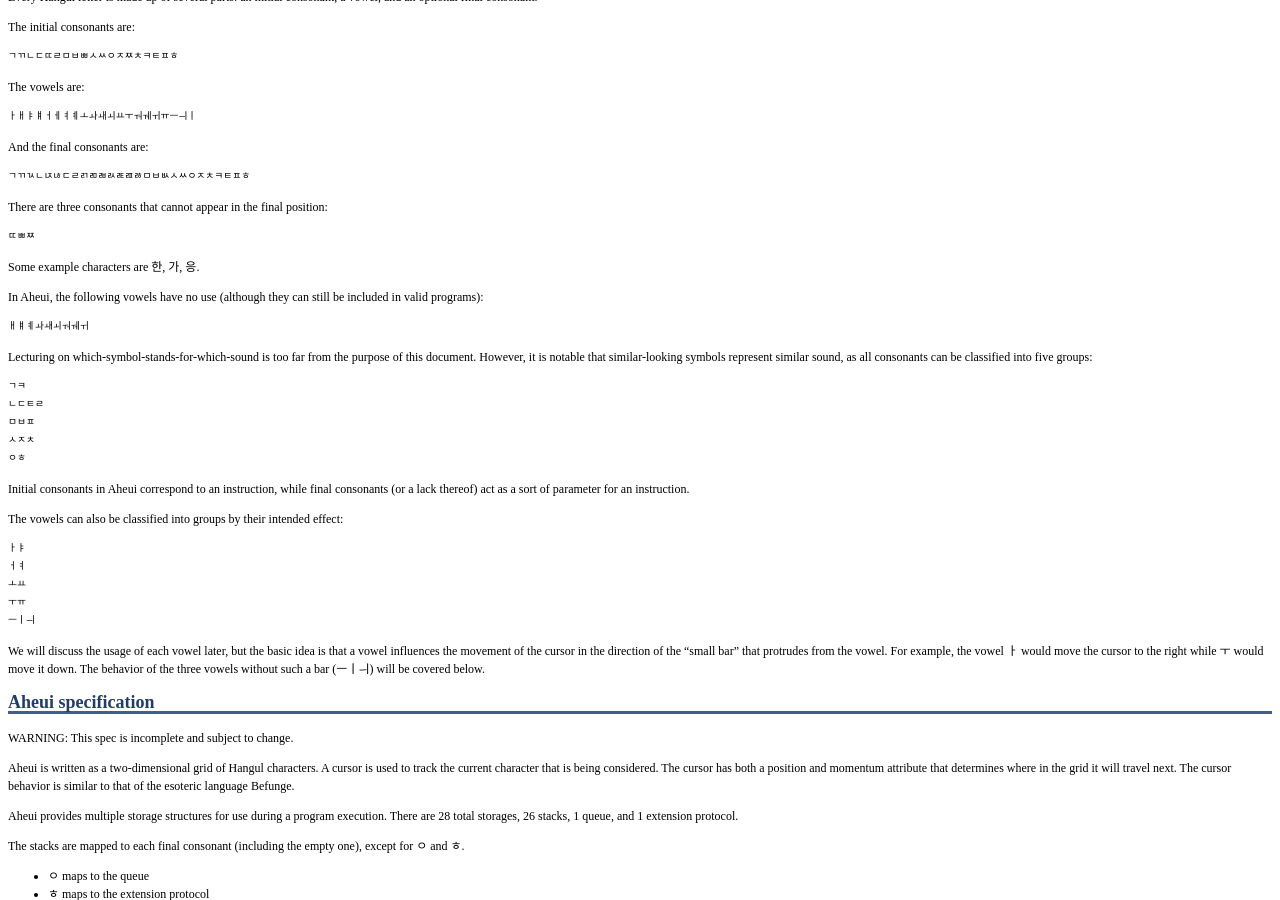
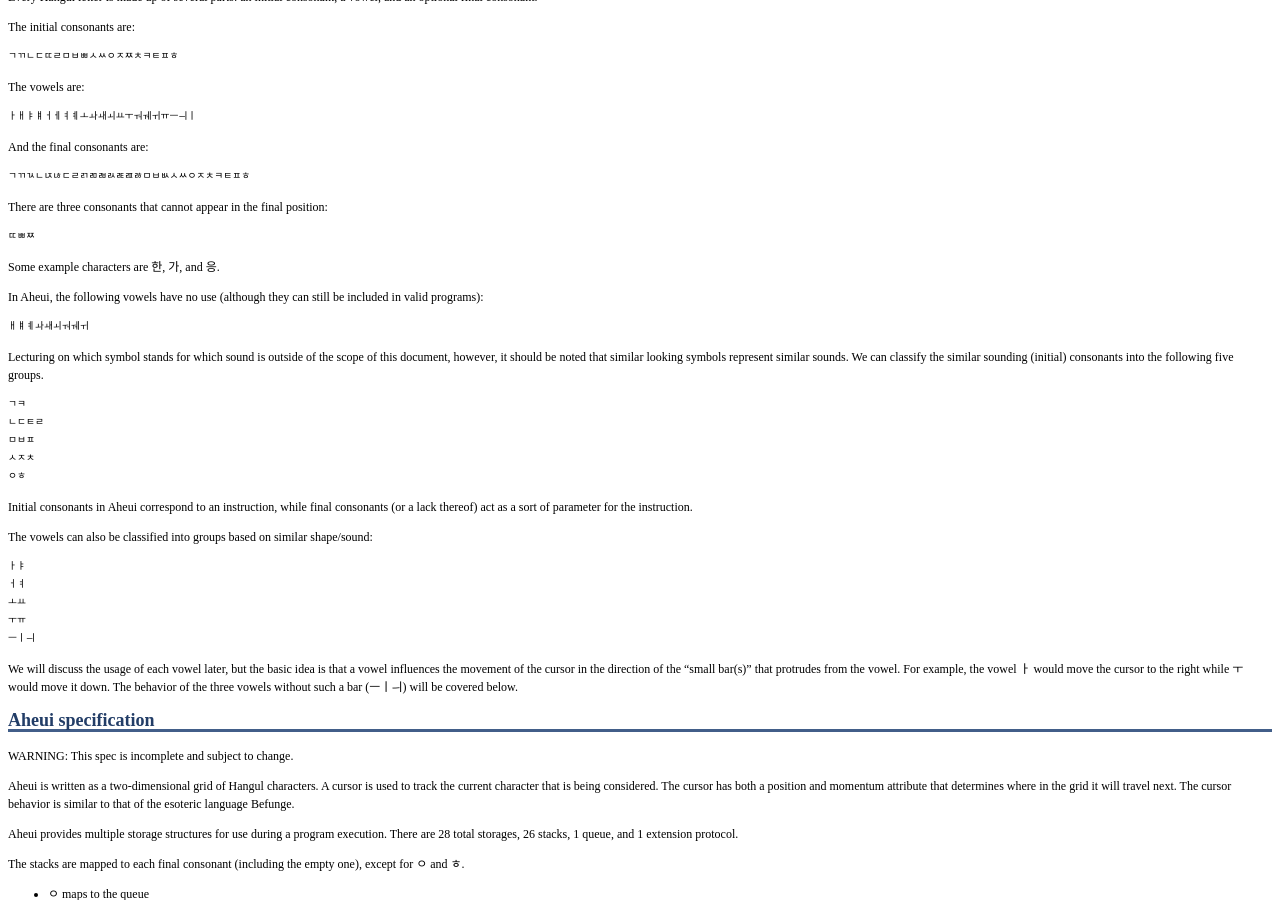
Before and after one commit to aheui/aheui.github.io, a Jekyll site: the page built from _posts/2006-10-27-specification.en.markdown, in a window 1280 px wide and 900 px high, scrolled down 332 px. Built offline with Jekyll 4.4.1, drawn with Linux system fonts in a browser that asks for light colours.

Commit message:
small updates

```diff
--- a/_posts/2006-10-27-specification.en.markdown
+++ b/_posts/2006-10-27-specification.en.markdown
@@ -39,13 +39,13 @@ There are three consonants that cannot appear in the final position:
 
     ㄸㅃㅉ
 
-Some example characters are 한, 가, 응.
+Some example characters are 한, 가, and 응.
 
 In Aheui, the following vowels have no use (although they can still be included in valid programs):
 
     ㅐㅒㅖㅘㅙㅚㅝㅞㅟ
 
-Lecturing on which-symbol-stands-for-which-sound is too far from the purpose of this document. However, it is notable that similar-looking symbols represent similar sound, as all consonants can be classified into five groups:
+Lecturing on which symbol stands for which sound is outside of the scope of this document, however, it should be noted that similar looking symbols represent similar sounds. We can classify the similar sounding (initial) consonants into the following five groups.
 
     ㄱㅋ
     ㄴㄷㅌㄹ
@@ -53,9 +53,9 @@ Lecturing on which-symbol-stands-for-which-sound is too far from the purpose of
     ㅅㅈㅊ
     ㅇㅎ
 
-Initial consonants in Aheui correspond to an instruction, while final consonants (or a lack thereof) act as a sort of parameter for an instruction.
+Initial consonants in Aheui correspond to an instruction, while final consonants (or a lack thereof) act as a sort of parameter for the instruction.
 
-The vowels can also be classified into groups by their intended effect:
+The vowels can also be classified into groups based on similar shape/sound:
 
     ㅏㅑ
     ㅓㅕ
@@ -63,7 +63,7 @@ The vowels can also be classified into groups by their intended effect:
     ㅜㅠ
     ㅡㅣㅢ
 
-We will discuss the usage of each vowel later, but the basic idea is that a vowel influences the movement of the cursor in the direction of the "small bar" that protrudes from the vowel. For example, the vowel ㅏ would move the cursor to the right while ㅜ would move it down. The behavior of the three vowels without such a bar (ㅡㅣㅢ) will be covered below.
+We will discuss the usage of each vowel later, but the basic idea is that a vowel influences the movement of the cursor in the direction of the "small bar(s)" that protrudes from the vowel. For example, the vowel ㅏ would move the cursor to the right while ㅜ would move it down. The behavior of the three vowels without such a bar (ㅡㅣㅢ) will be covered below.
 
 ## Aheui specification
 
```
